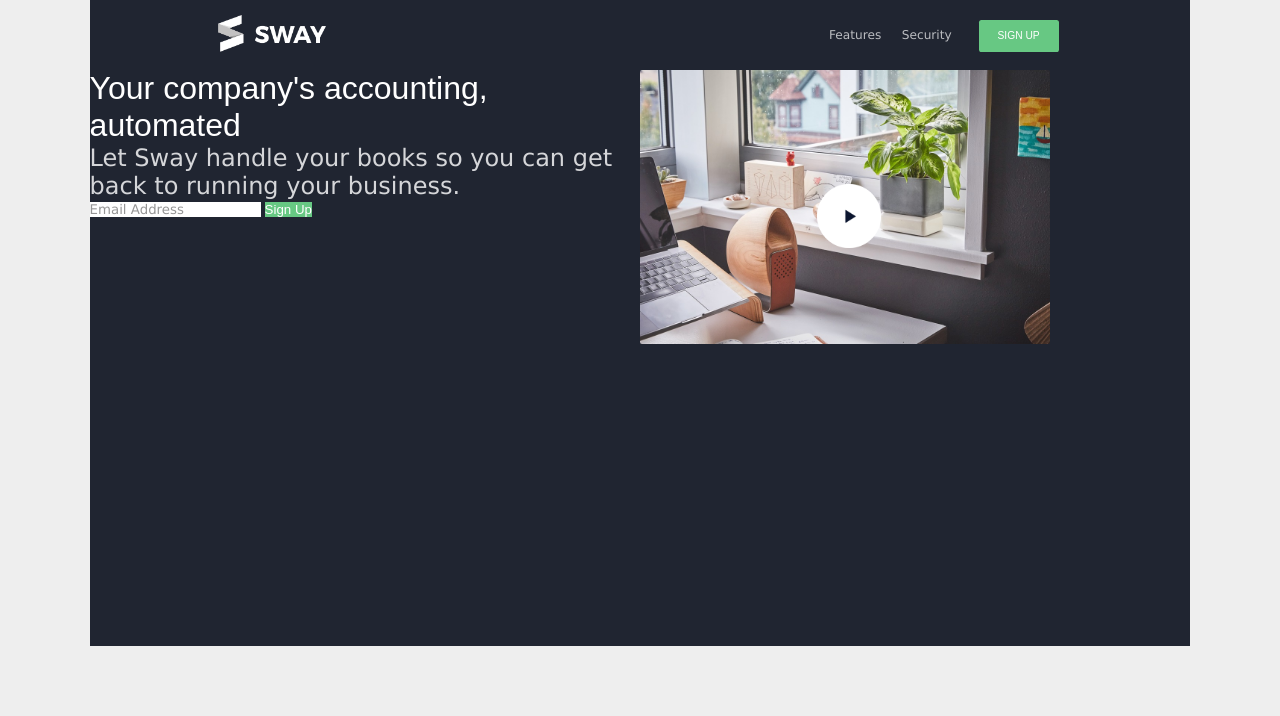
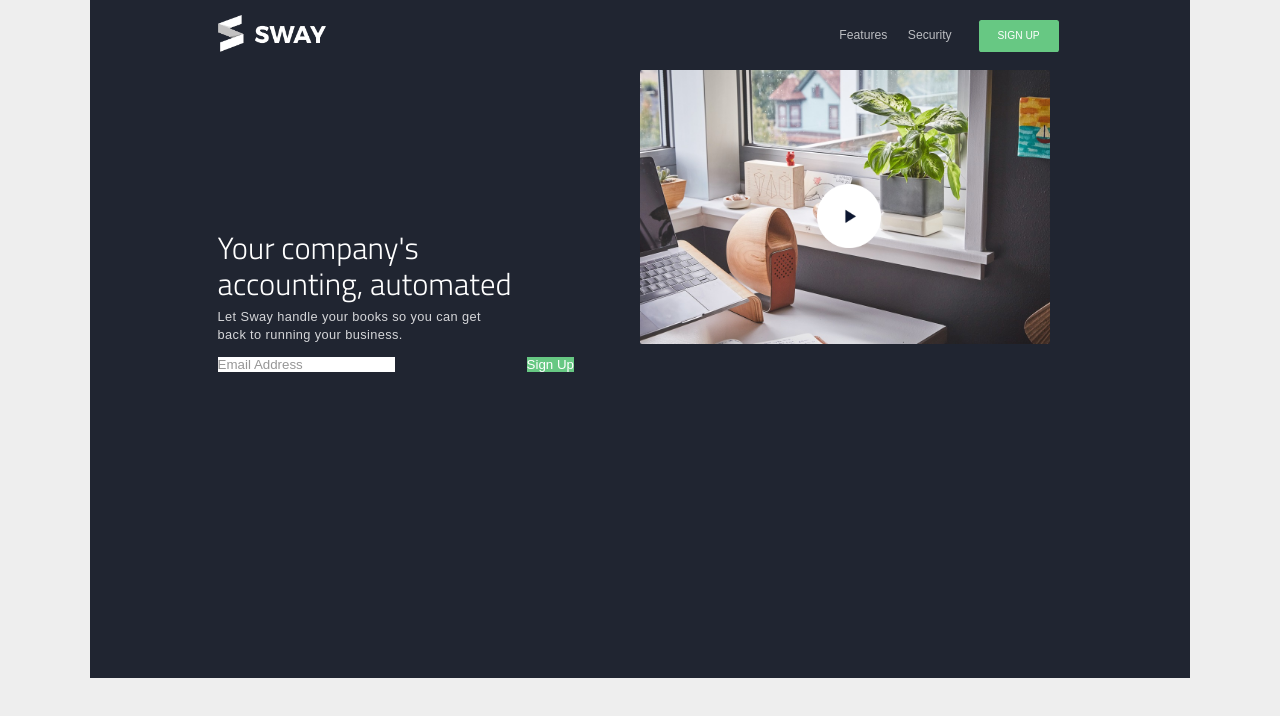
Before and after one commit to riley-rangel/sway-finance, a plain HTML site: page index.html in a window 1280 px wide. Drawn offline with Linux system fonts and the light colour scheme; a web font is replaced by a local one.

Commit message:
Updating progess on text and video placement.

```diff
--- a/index.html
+++ b/index.html
@@ -4,9 +4,11 @@
     <meta charset="utf-8" />
     <link href="styles.css" rel="stylesheet" type="text/css" />
     <link href="fonts.css" rel="stylesheet" type="text/css" />
+    <link href="https://fonts.googleapis.com/css?family=Titillium+Web:300" rel="stylesheet" />
     <title>Sway Finance</title>
   </head>
   <body>
+
     <!-- Nav Bar start (issue-1)-->
     <div class="banner-top">
       <div class="menu-bar">
@@ -28,11 +30,11 @@
 
     <!-- Description and Email Sign-Up start (issue-2) -->
     <div class="section-1">
-      <div class="column-half">
+      <div class="column-half" id="col-left-1">
         <h1 class="text-input">Your company's accounting, automated</h1>
         <h2 class="text-input">Let Sway handle your books so you can get back to running your business.</h2>
         <input class="text-input" type="text" name="email" value="Email Address" />
-        <input class="email-sign-up" type="submit" name="signup" value="Sign Up" />
+        <input class="email-sign-up" id="email-sign-up" type="submit" name="signup" value="Sign Up" />
       </div>
       <div class="column-half">
         <img id="video-image" src="Video-1_1.jpg" alt="" />
--- a/styles.css
+++ b/styles.css
@@ -66,7 +66,7 @@ li.mbc-right {
   padding: 0 0.8vw;
   height: 100%;
   width: auto;
-  font-family: 'Source Sans Pro', Verdana, sans-serif;
+  font-family: 'Source Sans Pro', sans-serif;
   font-size: 0.95vw;
   line-height: 5.5vw;
   color: rgb(187, 189, 193);
@@ -92,7 +92,7 @@ div.section-1 {
   display: block;
   box-sizing: border-box;
   margin: 0 7vw;
-  height: 45vw;
+  height: 47.5vw;
   width: 86vw;
   background-color: rgb(32, 37, 49);
 }
@@ -105,27 +105,40 @@ div.column-half {
   width: 50%;
 }
 
+#col-left-1 {
+  margin-top: 12vw;
+}
+
+.text-input {
+  margin: 0.5vw 10vw;
+}
+
 h1.text-input {
-  font-family: 'Titillium Web', Arial, sans-serif;
-  font-weight: 400;
+  font-family: 'Titillium Web', sans-serif;
+  font-size: 2.4vw;
+  font-weight: 300;
+  line-height: 2.8vw;
   color: white;
 }
 
 h2.text-input {
-  font-family: 'Source Sans Pro', Verdana, sans-serif;
+  font-family: 'Source Sans Pro', sans-serif;
+  font-size: 1vw;
   font-weight: 300;
+  line-height: 1.4vw;
+  letter-spacing: 0.03vw;
   color: rgb(213, 214, 217);
 }
 
 input.text-input {
-  font-family: 'Source Sans Pro', Verdana, sans-serif;
+  font-family: 'Source Sans Pro', sans-serif;
   font-weight: lighter;
   color: rgb(150, 150, 150);
   background-color: white;
 }
 
-input.email-sign-up {
-  font-family: 'Titilium Web', Arial, sans-serif;
+#email-sign-up {
+  font-family: 'Titilium Web', sans-serif;
   color: white;
   background-color: rgb(103, 200, 131);
 }
```
